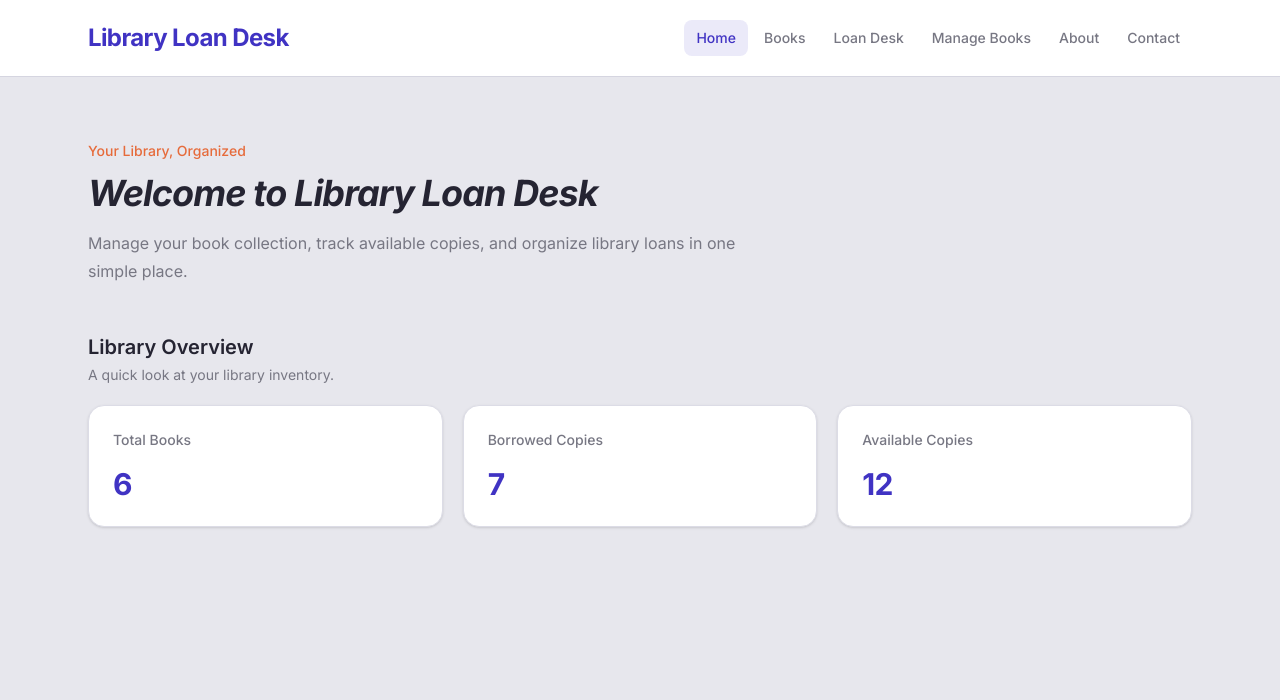
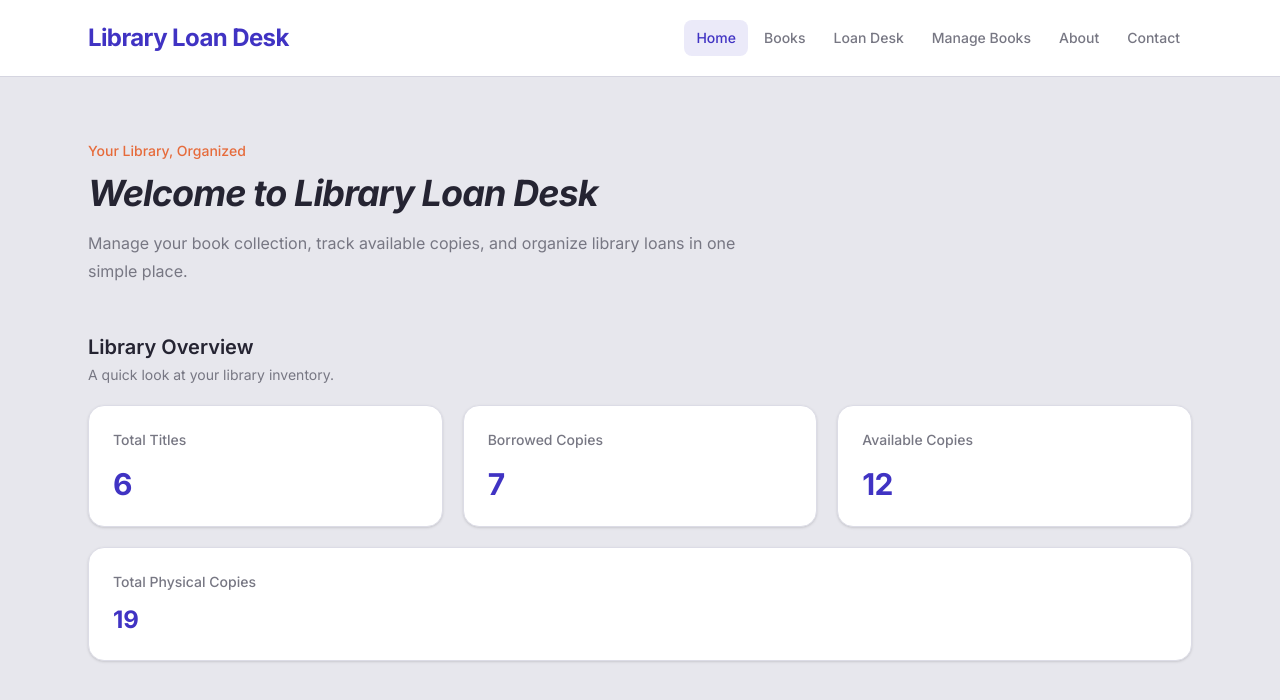
Before and after one commit to aminrasooli2007-svg/library-loan-desk, a React (Vite) app: page / in a window 1280 px wide. Shown: the top 700 px of the page. Built offline with nearby package versions, Linux system fonts and the light colour scheme.

Commit message:
Connect home dashboard to shared books context

```diff
--- a/src/pages/Home.jsx
+++ b/src/pages/Home.jsx
@@ -1,16 +1,24 @@
 
-import { initialBooks } from "../data/books";
+import { useBooks } from "../context/BooksContext";
 
 function Home() {
-  const totalBooks = initialBooks.length;
+  const { books } = useBooks();
 
-  const borrowedCopies = initialBooks.reduce(
+  const totalBooks = books.length;
+
+  const totalCopies = books.reduce(
+    (total, book) => total + book.totalCopies,
+    0
+  );
+
+  const borrowedCopies = books.reduce(
     (total, book) => total + book.borrowedCopies,
     0
   );
 
-  const availableCopies = initialBooks.reduce(
-    (total, book) => total + book.totalCopies - book.borrowedCopies,
+  const availableCopies = books.reduce(
+    (total, book) =>
+      total + book.totalCopies - book.borrowedCopies,
     0
   );
 
@@ -43,7 +51,7 @@ function Home() {
           <div className="grid grid-cols-1 gap-5 sm:grid-cols-2 md:grid-cols-3">
             <div className="rounded-2xl border border-[#DCDCE6] bg-white p-6 shadow-sm">
               <p className="mb-4 text-sm font-medium text-[#777783]">
-                Total Books
+                Total Titles
               </p>
               <p className="text-3xl font-bold tracking-tight text-[#4033C3]">
                 {totalBooks}
@@ -68,6 +76,15 @@ function Home() {
               </p>
             </div>
           </div>
+
+          <div className="mt-5 rounded-2xl border border-[#DCDCE6] bg-white p-6 shadow-sm">
+            <p className="text-sm font-medium text-[#777783]">
+              Total Physical Copies
+            </p>
+            <p className="mt-3 text-2xl font-bold text-[#4033C3]">
+              {totalCopies}
+            </p>
+          </div>
         </section>
       </main>
     </div>
```
